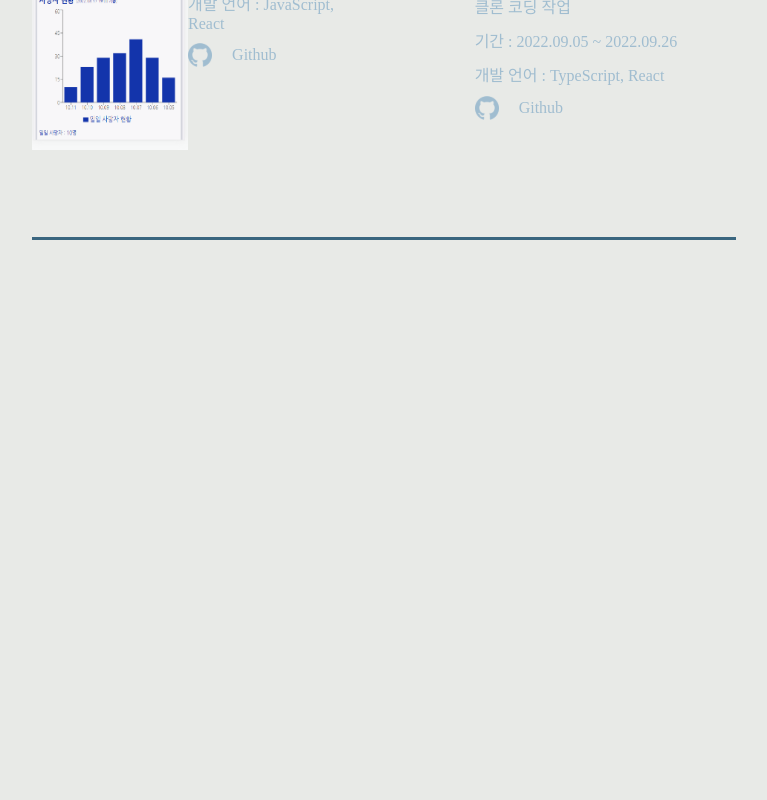
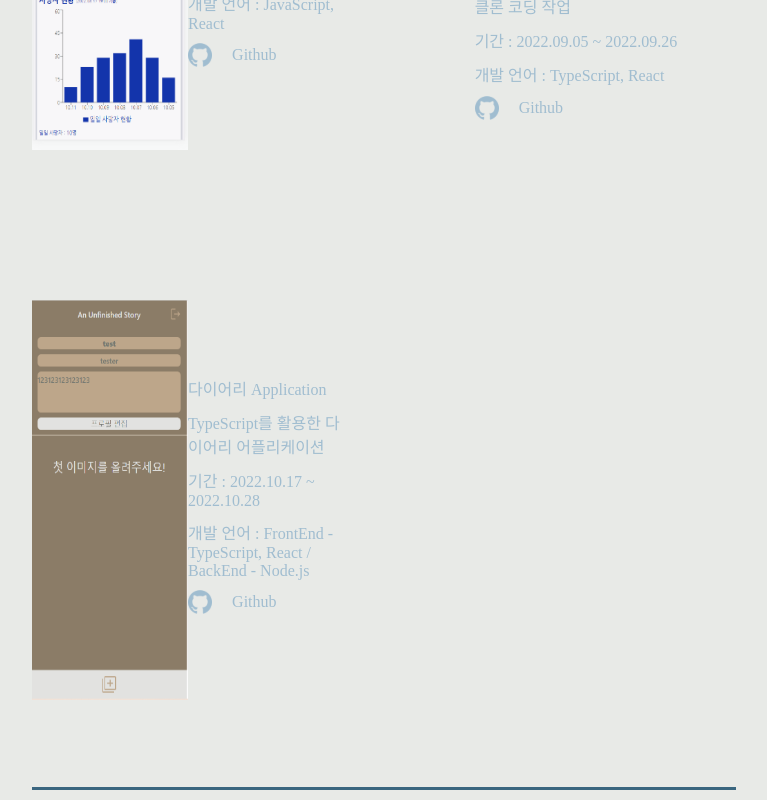
Before and after one commit to DevWonny/portfolio, a React (Create React App) app: page /project in a window 1280 px wide. Shown: the part 1113-1913 px from the top of the page, without its empty margins (480-1247 px from the left). Before the commit the page ends 1363 px from the top, so only its background shows below. Built offline with nearby package versions, Linux system fonts and the light colour scheme; a web font is replaced by a local one.

Commit message:
feat : new project 추가

```diff
--- a/src/view/Project.jsx
+++ b/src/view/Project.jsx
@@ -7,6 +7,7 @@ import autonImage from "../assets/auton_Intro.jpg";
 import movieImage from "../assets/movie_image.PNG";
 import covidImage from "../assets/covid19_image.PNG";
 import pizzaImage from "../assets/pizza_image.PNG";
+import diaryImage from "../assets/diary_image.png";
 import gitLogo from "../assets/GitLogo_Project.svg";
 
 import Header from "../components/Header";
@@ -15,8 +16,6 @@ const Project = () => {
   const location = useLocation();
   // 각 Project Item 에는 이미지 및 제작 기간등을 입력하고,
   // Item 클릭 시 해당 Github 페이지로 이동되도록 설정
-
-  // auton ios app link = https://apps.apple.com/kr/app/%EA%B3%B5%EC%9E%84%EB%B9%84%EA%B5%90/id1631117693
 
   const gitPage = (page) => {
     if (page === "movie") {
@@ -27,6 +26,9 @@ const Project = () => {
     }
     if (page === "clone") {
       window.open("https://github.com/DevWonny/CloneCoding_TypeScript");
+    }
+    if (page === "diary") {
+      window.open("https://github.com/DevWonny/picture_project");
     }
   };
   return (
@@ -126,6 +128,30 @@ const Project = () => {
                   onClick={() => gitPage("clone")}
                 />
                 <span onClick={() => gitPage("clone")}>Github</span>
+              </ProjectGitLink>
+            </ProjectContent>
+          </ProjectItem>
+        </ProjectContainer>
+
+        <ProjectContainer>
+          <ProjectItem mobile={true}>
+            <ProjectImage mobile={true}>
+              <img src={diaryImage} alt="diary_project" />
+            </ProjectImage>
+            <ProjectContent>
+              <p>다이어리 Application</p>
+              <p>TypeScript를 활용한 다이어리 어플리케이션</p>
+              <p>기간 : 2022.10.17 ~ 2022.10.28</p>
+              <p>
+                개발 언어 : FrontEnd - TypeScript, React / BackEnd - Node.js
+              </p>
+              <ProjectGitLink>
+                <img
+                  src={gitLogo}
+                  alt="gitLogo"
+                  onClick={() => gitPage("diary")}
+                />
+                <span onClick={() => gitPage("diary")}>Github</span>
               </ProjectGitLink>
             </ProjectContent>
           </ProjectItem>
```
Also changed, not shown: src/assets/diary_image.png (added).
